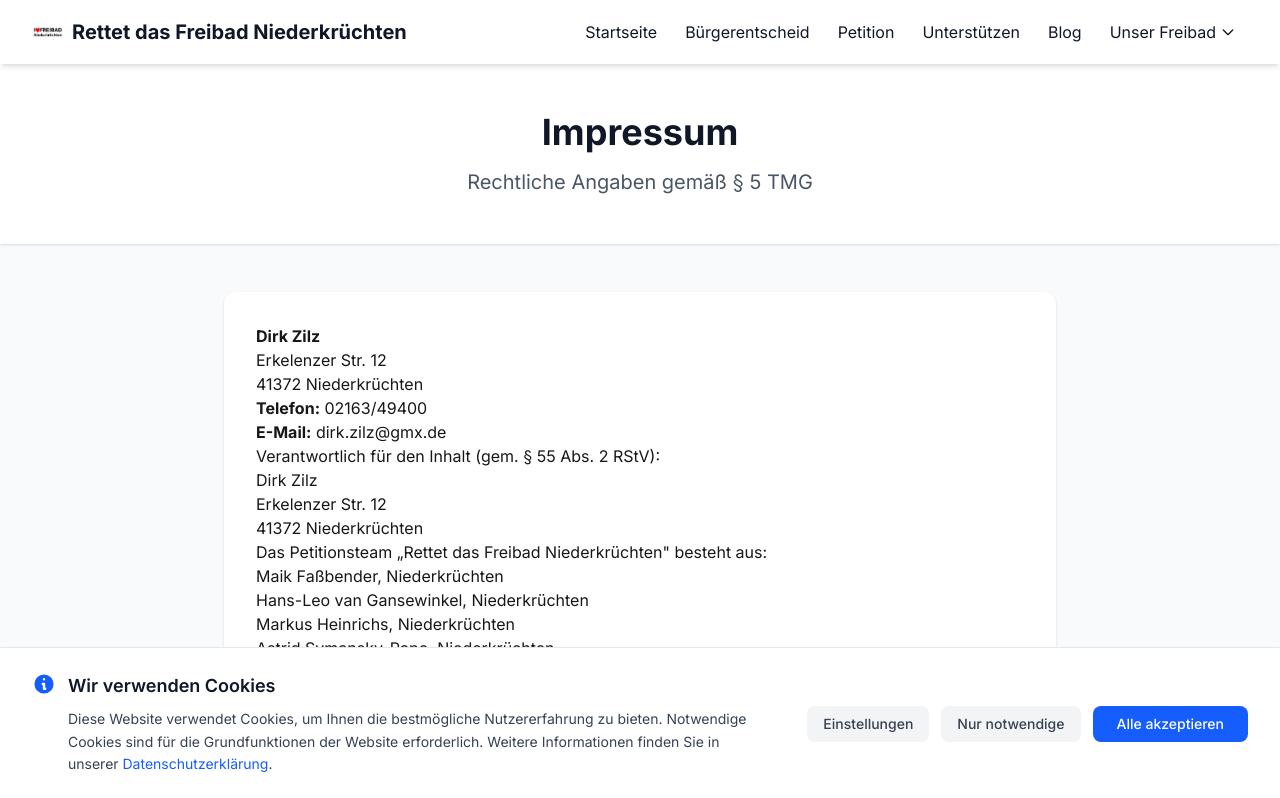
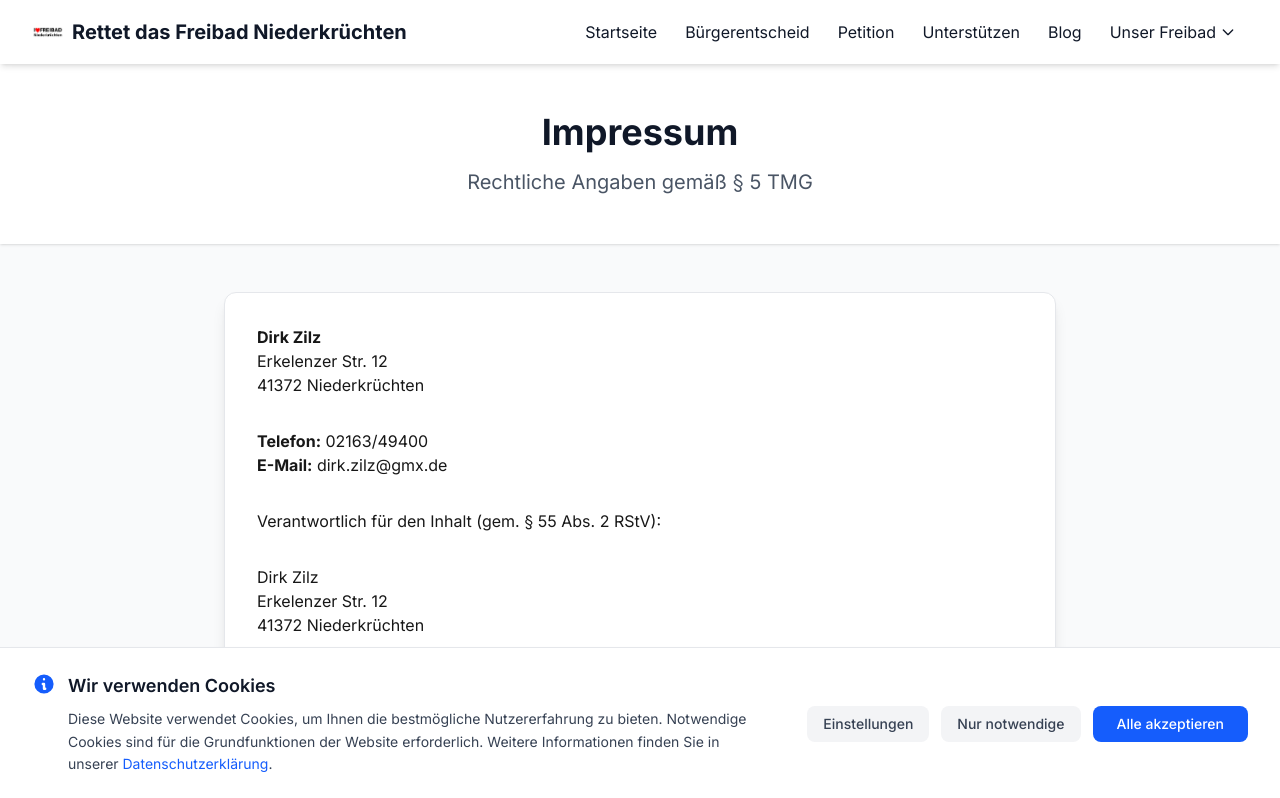
Before and after one commit to rombey86/Schwimmbad, a Next.js app in the folder freibad-website/: page /impressum in a window 1280 px wide. Shown: the top 798 px of the page. Built offline with nearby package versions, Linux system fonts and the light colour scheme.

Commit message:
Improve impressum design with better readability and section separation
cgen-753152b15160495cb693752b4034829f

```diff
--- a/freibad-website/src/app/impressum/page.tsx
+++ b/freibad-website/src/app/impressum/page.tsx
@@ -25,9 +25,9 @@ export default function ImpressumPage() {
 
       {/* Content */}
       <div className="max-w-4xl mx-auto px-4 sm:px-6 lg:px-8 py-12">
-        <div className="bg-white rounded-xl shadow-sm p-8">
+        <div className="bg-white rounded-xl shadow-lg border border-gray-200">
 
-          <div className="prose prose-lg max-w-none">
+          <div className="p-8 space-y-8">
             <p>
               <strong>Dirk Zilz</strong><br />
               Erkelenzer Str. 12<br />
```
